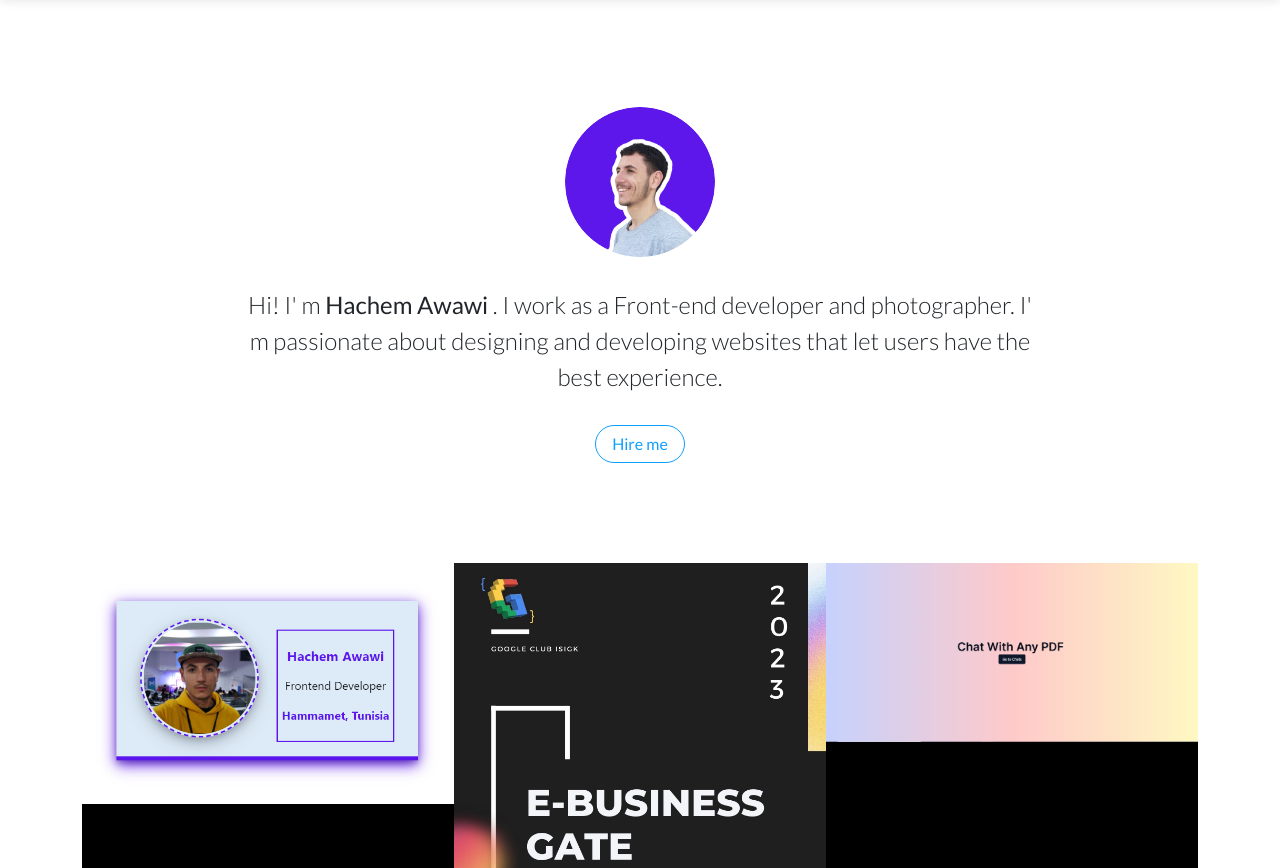
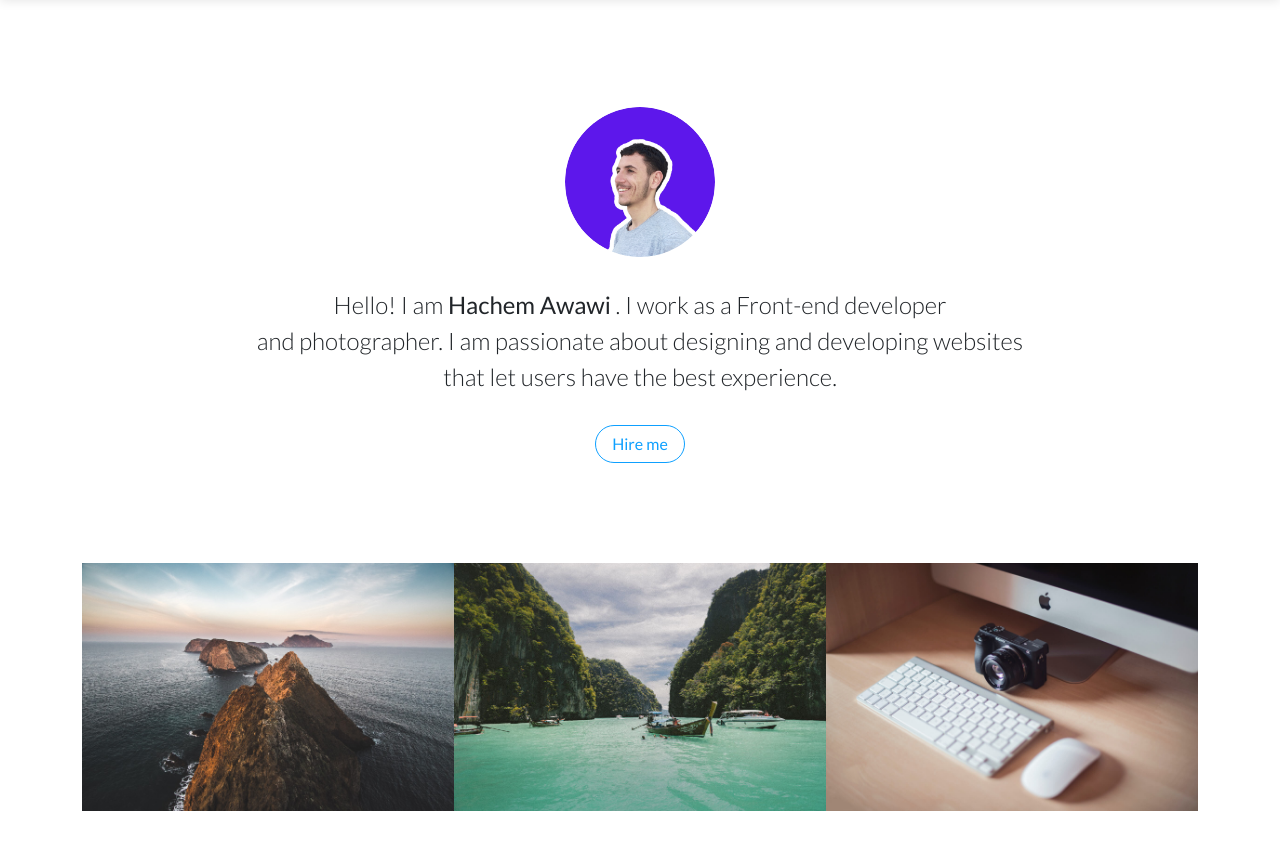
Before and after one commit to hachemawawi/portfolio, a plain HTML site: page index.html in a window 1280 px wide. Shown: the part 81-949 px from the top of the page. Drawn offline with Linux system fonts and the light colour scheme; files whose address does not match are found by name.

Commit message:
Update index.html

```diff
--- a/index.html
+++ b/index.html
@@ -44,9 +44,9 @@
                     <div class="avatar" style="background: url(&quot;assets/img/avatars/mypic.png&quot;) center / contain no-repeat, var(--bs-primary);box-shadow: 0px 0px 0px;"></div>
                     <div class="about-me">
                         <p>
-                            Hi! I' m
+                            Hello! I am
                             <strong>Hachem Awawi</strong>
-                            . I work as a Front-end developer and&nbsp;photographer. I' m passionate about designing and developing websites that let users have the best experience.
+                            . I work as a Front-end developer and&nbsp;photographer. I am passionate about designing and developing websites that let users have the best experience.
                         </p>
                         <a class="btn btn-outline-primary" role="button" href="hire-me.html">Hire me</a>
                     </div>
@@ -56,18 +56,18 @@
                 <div class="container">
                     <div class="row g-0">
                         <div class="col-md-6 col-lg-4 item zoom-on-hover">
-                            <a href="http://hachemawawi.me/business-card/">
-                                <img class="img-fluid image" src="assets/img/bcard.PNG">
+                            <a href="assets/img/nature/image5.jpg">
+                                <img class="img-fluid image" src="assets/img/nature/image5.jpg">
                             </a>
                         </div>
                         <div class="col-md-6 col-lg-4 item zoom-on-hover">
-                            <a href="assets/img/E-Business Gate.jpg">
-                                <img class="img-fluid image" src="assets/img/E-Business Gate.jpg">
+                            <a href="assets/img/nature/image2.jpg">
+                                <img class="img-fluid image" src="assets/img/nature/image2.jpg">
                             </a>
                         </div>
                         <div class="col-md-6 col-lg-4 item zoom-on-hover">
-                            <a href="assets/img/chatpng.PNG">
-                                <img class="img-fluid image" src="assets/img/chatpng.PNG">
+                            <a href="assets/img/tech/image4.jpg">
+                                <img class="img-fluid image" src="assets/img/tech/image4.jpg">
                             </a>
                         </div>
                     </div>
```
